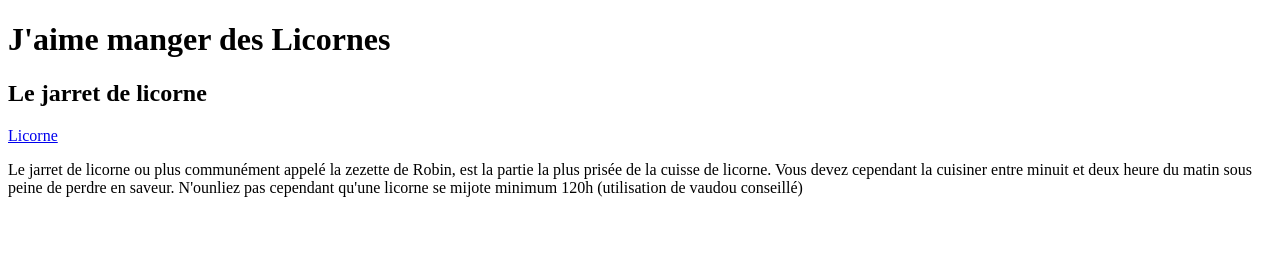
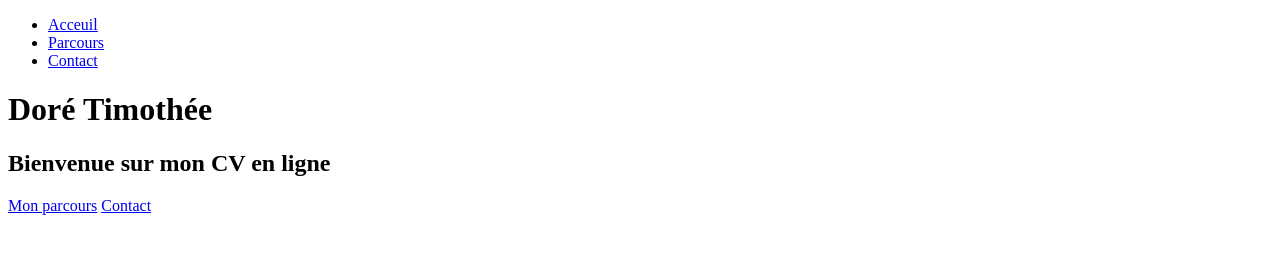
Before and after one commit to TimDore/repo-test, a plain HTML site: page index.html in a window 1280 px wide. Drawn offline with Linux system fonts and the light colour scheme.

Commit message:
crea header

```diff
--- a/index.html
+++ b/index.html
@@ -2,12 +2,27 @@
 <html lang="fr">
 <head>
     <meta charset="UTF-8">
-    <title>Cuissse de Licorne</title>
+    <title>Doré Timothée étudiant en communication</title>
 </head>
 <body>
-    <h1>J'aime manger des Licornes</h1>
-    <h2>Le jarret de licorne</h2>
-    <a href="http://fr.wikipedia.org/wiki/Licorne">Licorne</a>
-    <p>Le jarret de licorne ou plus communément appelé la zezette de Robin, est la partie la plus prisée de la cuisse de licorne. Vous devez cependant la cuisiner entre minuit et deux heure du matin sous peine de perdre en saveur. N'ounliez pas cependant qu'une licorne se mijote minimum 120h (utilisation de vaudou conseillé)</p>
+   <header>
+    <nav>
+    <ul>
+       <li><a href="index.html">Acceuil</a></li>
+       <li><a href="parcours.html">Parcours</a></li>
+       <li><a href="contact.html">Contact</a></li>
+    </ul>
+    </nav>
+   </header>
+   <main>
+    <h1>Doré Timothée</h1>
+    <h2>Bienvenue sur mon CV en ligne</h2>
+    <a href="parcours.htlm">Mon parcours</a>
+    <a href="contact.htlm">Contact</a>
+    <p></p>
+    </main>
+    <footer>
+
+    </footer>
 </body>
 </html>
```
Also changed, not shown: contact.html (+9 -1 lines), parcour.html (+9 -1 lines).
